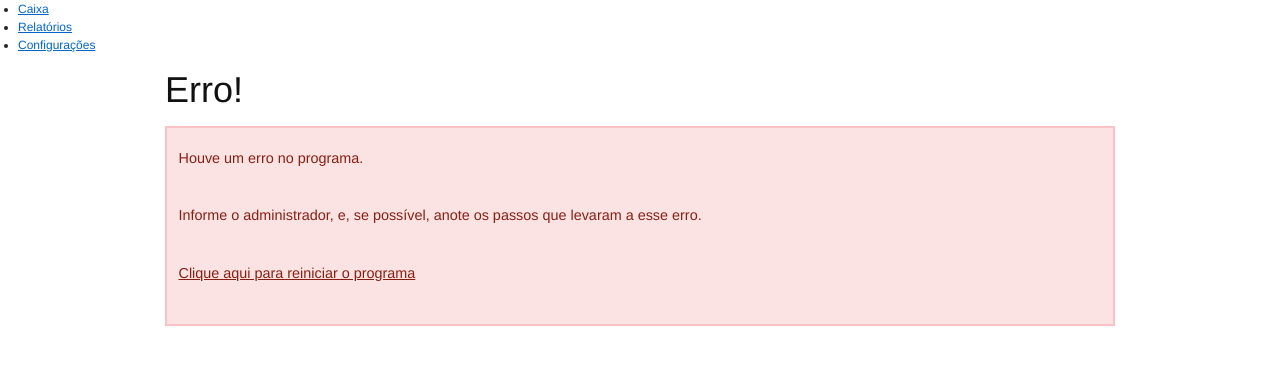
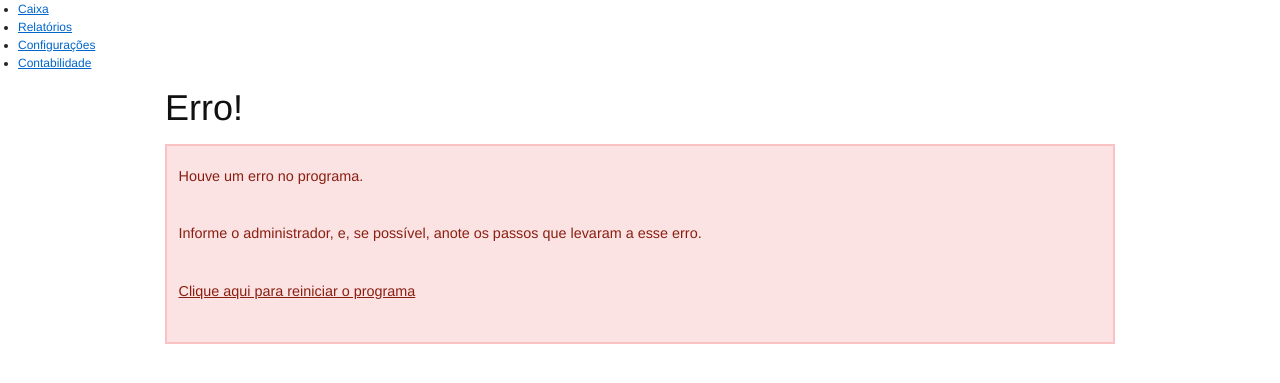
Before and after one commit to duasfl8r/vestat, a Django app: template templates/500.html in a window 1280 px wide. Shown: the top 383 px of the page. Run offline with Django 3.2, Linux system fonts and the light colour scheme; the template is opened without the code that fills it, so the values that code supplies are empty.

Commit message:
link pra editar transaçÕes na barra do topo

```diff
--- a/templates/barra_topo.html
+++ b/templates/barra_topo.html
@@ -3,5 +3,6 @@
         <li><a href="/caixa/">Caixa</a></li>
         <li><a href="/relatorios/">Relatórios</a></li>
         <li><a href="/admin/config/vestatconfiguration/{{ project_settings.ID_CONFIG }}/">Configurações</a></li>
+        <li><a href="/admin/contabil/transacao/">Contabilidade</a></li>
     </ul>
 </nav>
```
